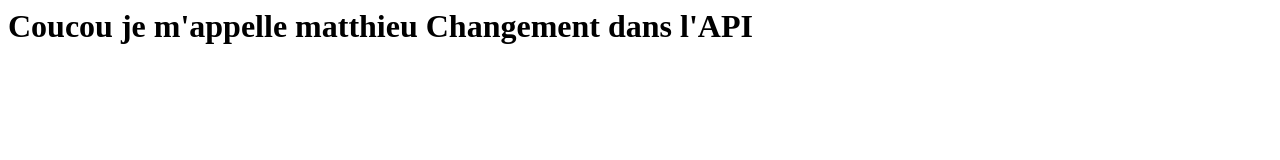
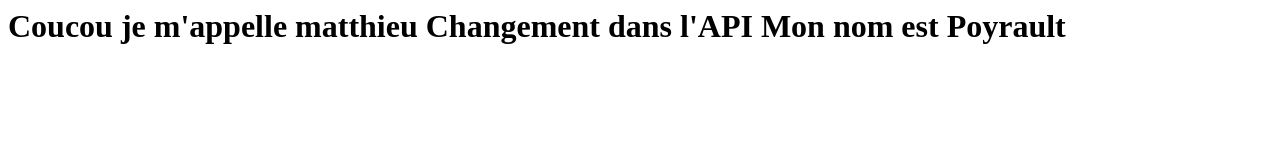
Before and after one commit to mpo-deltacode/conventionnal-commits-test, a website: page index.html in a window 1280 px wide. Drawn offline with Linux system fonts and the light colour scheme.

Commit message:
feature(index): adding my name

```diff
--- a/index.html
+++ b/index.html
@@ -1,4 +1,6 @@
 <h1>Coucou je m'appelle matthieu
 
     Changement dans l'API
+
+    Mon nom est Poyrault
 </h1>
```
